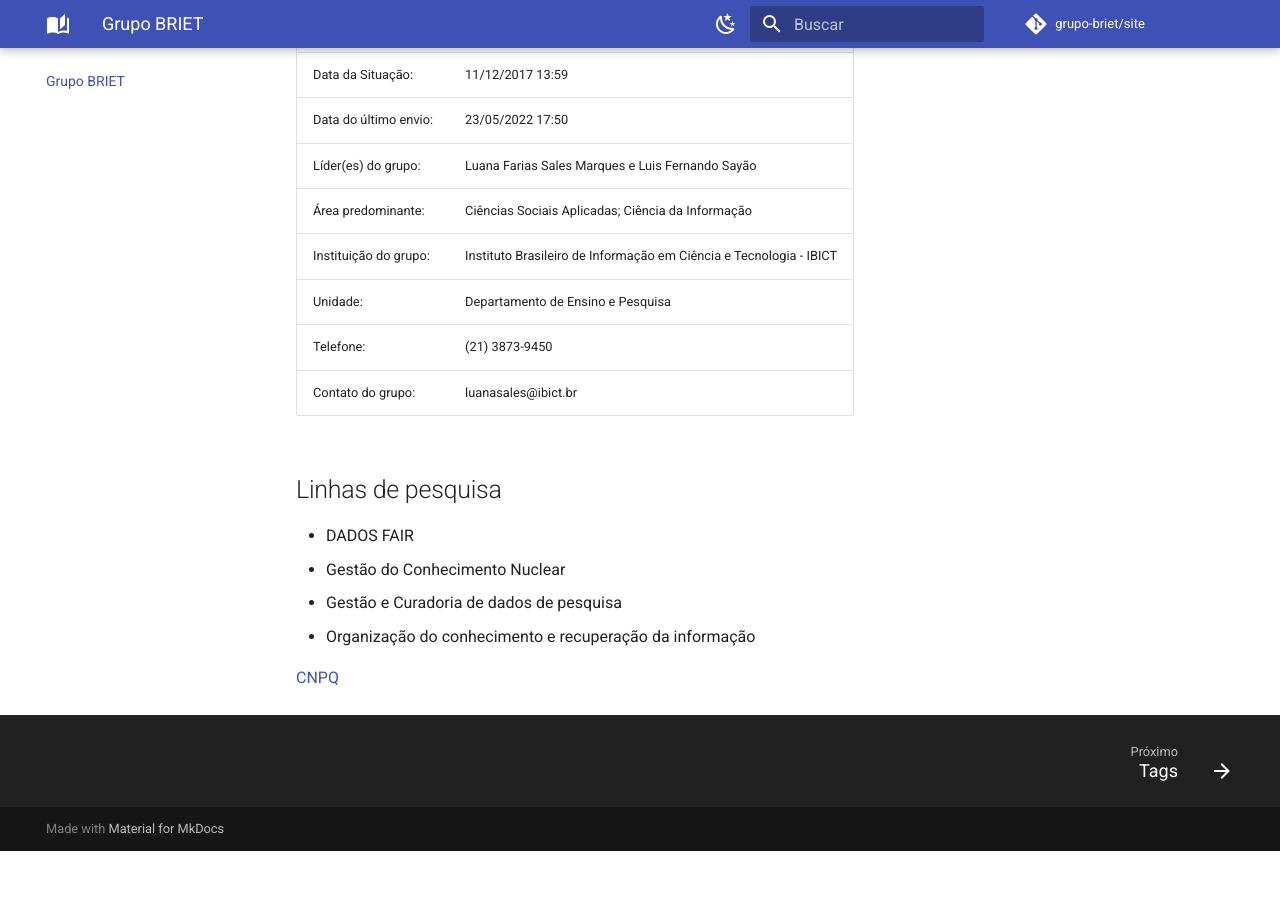
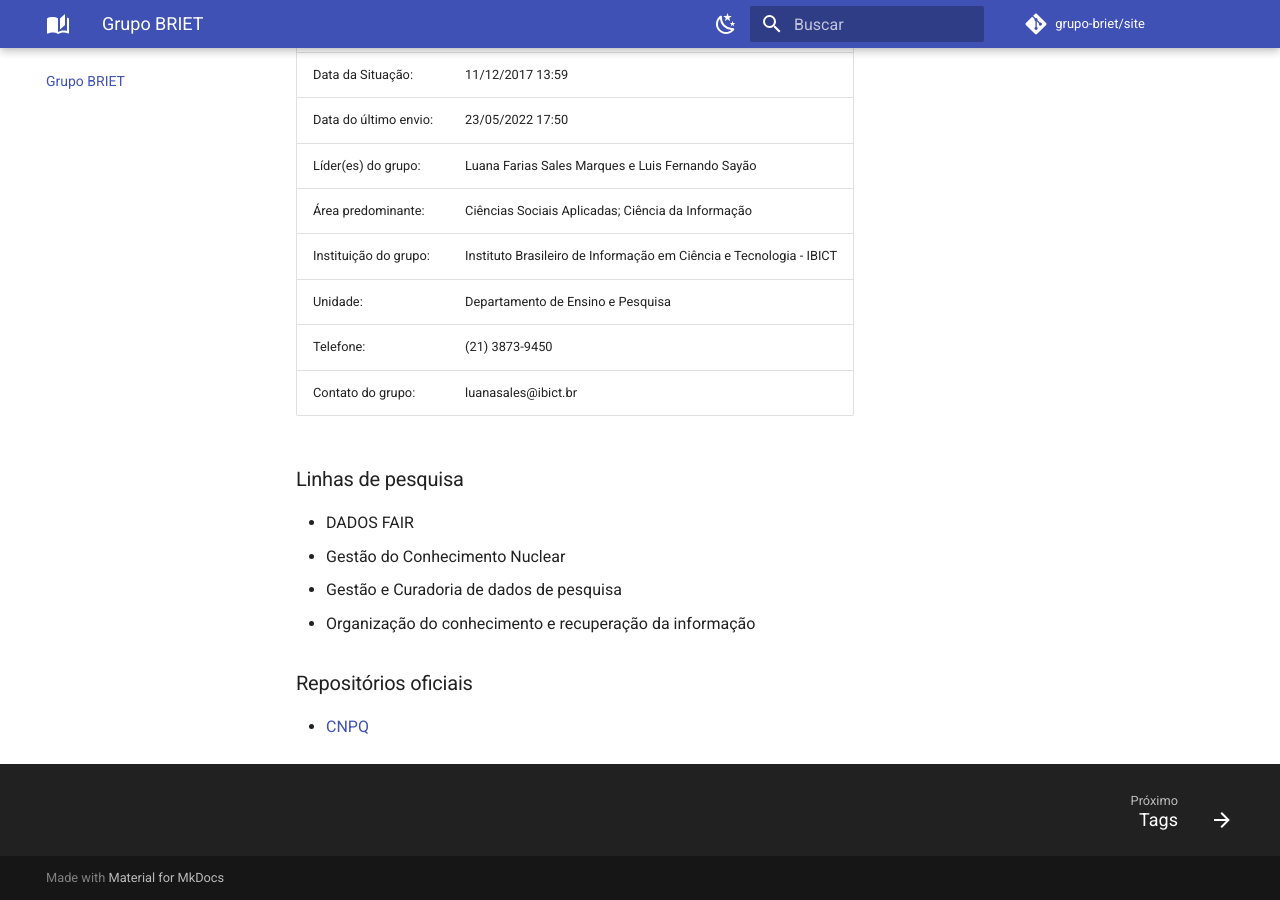
Before and after one commit to keellyayala/grupo-briet.github.io, an MkDocs documentation site: the page built from docs/index.md, in a window 1280 px wide and 900 px high, scrolled down 639 px. Built offline with MkDocs 1.6.1 and Material for MkDocs 9.7.7, drawn with Linux system fonts in a browser that asks for light colours; a script that is not in the unit is left out; comment, search, counter and statistics services are not loaded; before the commit the page ends 1490 px from its top, so only the background shows below that.

Commit message:
Update index.md

```diff
--- a/docs/index.md
+++ b/docs/index.md
@@ -27,10 +27,12 @@ O grupo investiga o conceito de dado de pesquisa e os processos que envolvem sua
 | Telefone: | (21) 3873-9450 |
 | Contato do grupo: | luanasales@ibict.br |
 
-## Linhas de pesquisa
+### Linhas de pesquisa
 - DADOS FAIR
 - Gestão do Conhecimento Nuclear
 - Gestão e Curadoria de dados de pesquisa
 - Organização do conhecimento e recuperação da informação
 
-[CNPQ](http://dgp.cnpq.br/dgp/espelhogrupo/5689364231308349)
+
+### Repositórios oficiais
+- [CNPQ](http://dgp.cnpq.br/dgp/espelhogrupo/5689364231308349)
```
